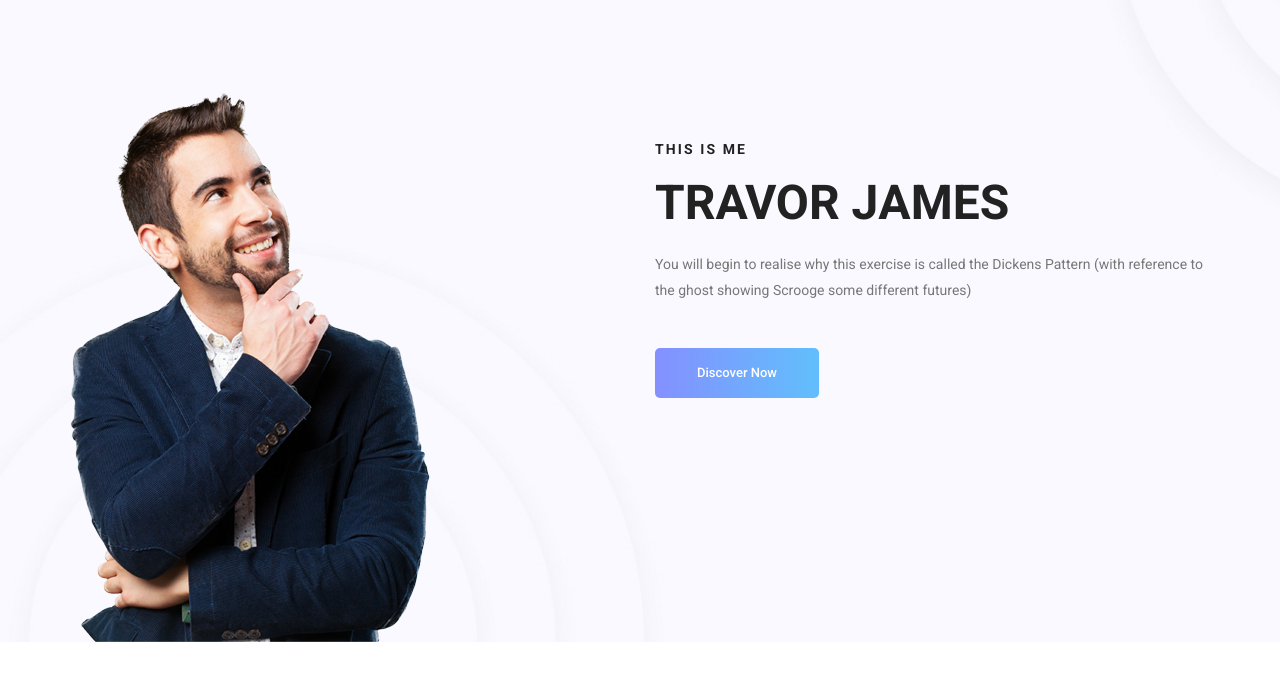
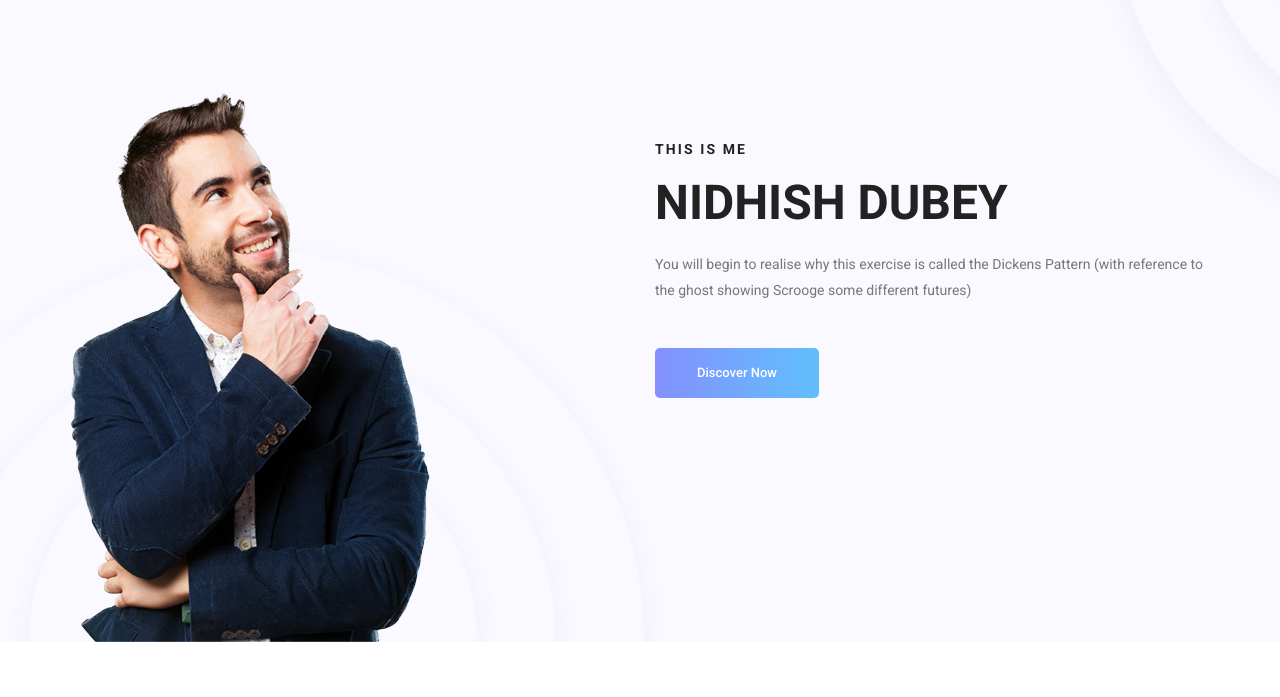
Before and after one commit to nidhishdubey/Portfolio, a plain HTML site: page index.html in a window 1280 px wide. Shown: the part 103-800 px from the top of the page. Drawn offline with Linux system fonts and the light colour scheme; some packages are replaced by stand-ins of ours.

Commit message:
Update index.html

```diff
--- a/index.html
+++ b/index.html
@@ -5,7 +5,7 @@
         <meta charset="utf-8">
         <meta name="viewport" content="width=device-width, initial-scale=1, shrink-to-fit=no">
         <link rel="icon" href="img/favicon.png" type="image/png">
-        <title>Ronin Multi</title>
+        <title>Nidhish Dubey</title>
         <!-- Bootstrap CSS -->
         <link rel="stylesheet" href="css/bootstrap.css">
         <link rel="stylesheet" href="vendors/linericon/style.css">
@@ -76,7 +76,7 @@
 						<div class="col-lg-6">
 							<div class="banner_content">
 								<h5>This is me</h5>
-								<h2>Travor James</h2>
+								<h2>Nidhish Dubey</h2>
 								<p>You will begin to realise why this exercise is called the Dickens Pattern (with reference to the ghost showing Scrooge some different futures)</p>
 								<a class="banner_btn" href="#">Discover Now</a>
 							</div>
```
